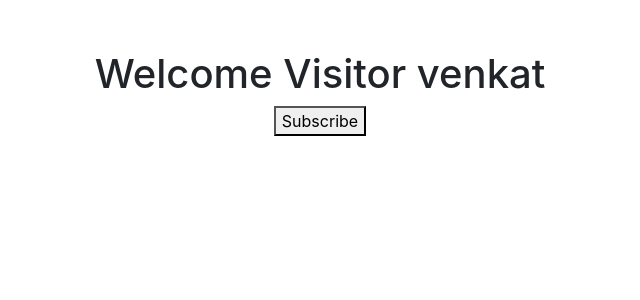
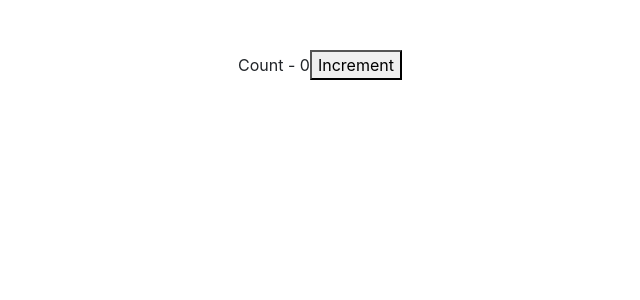
Before and after one commit to saitinku510/React-app, a React (Create React App) app: page / in a window 1280 px wide. Shown: the top 300 px of the page, without its empty margins (320-960 px from the left). Built offline with nearby package versions, Linux system fonts and the light colour scheme.

Commit message:
Set State method with counter increment & call back function

```diff
--- a/src/App.js
+++ b/src/App.js
@@ -4,6 +4,7 @@
 import Welcome from './Components/welcome';
 import Hello from './Components/hello';
 import Message from './Components/message'
+import Counter from './Components/counter'
 
 function App() {
   return (
@@ -19,7 +20,8 @@
       <Welcome name="Bhargav" job="UI Developer" />
       <Welcome name="Sadik" job="React Developer" />
       <Hello /> */}
-      <Message />
+      {/* <Message /> */}
+      <Counter />
     </div>
   );
 }
--- /dev/null
+++ b/src/Components/counter.js
@@ -0,0 +1,35 @@
+import React, { Component } from "react";
+
+class Counter extends Component {
+  constructor(props) {
+    super(props);
+
+    this.state = {
+      count: 0,
+    };
+  }
+
+  increment() {
+    // this.state.count = this.state.count + 1
+    this.setState(
+      {
+        count: this.state.count + 1,
+      },
+      () => {
+        console.log("callback Value", this.state.count);
+      }
+    );
+    console.log(this.state.count);
+  }
+
+  render() {
+    return (
+      <div>
+        Count - {this.state.count}
+        <button onClick={() => this.increment()}>Increment</button>
+      </div>
+    );
+  }
+}
+
+export default Counter;
```
